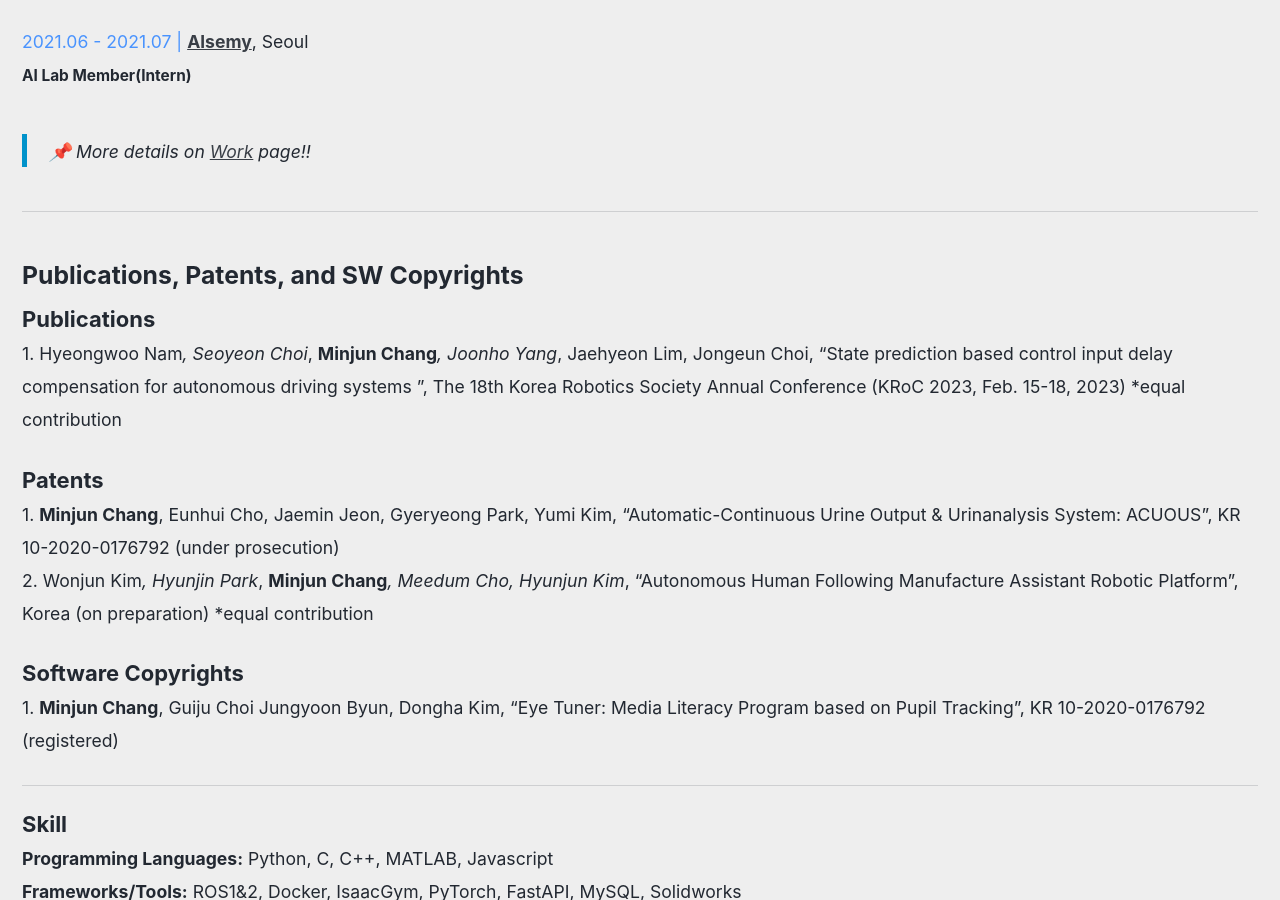
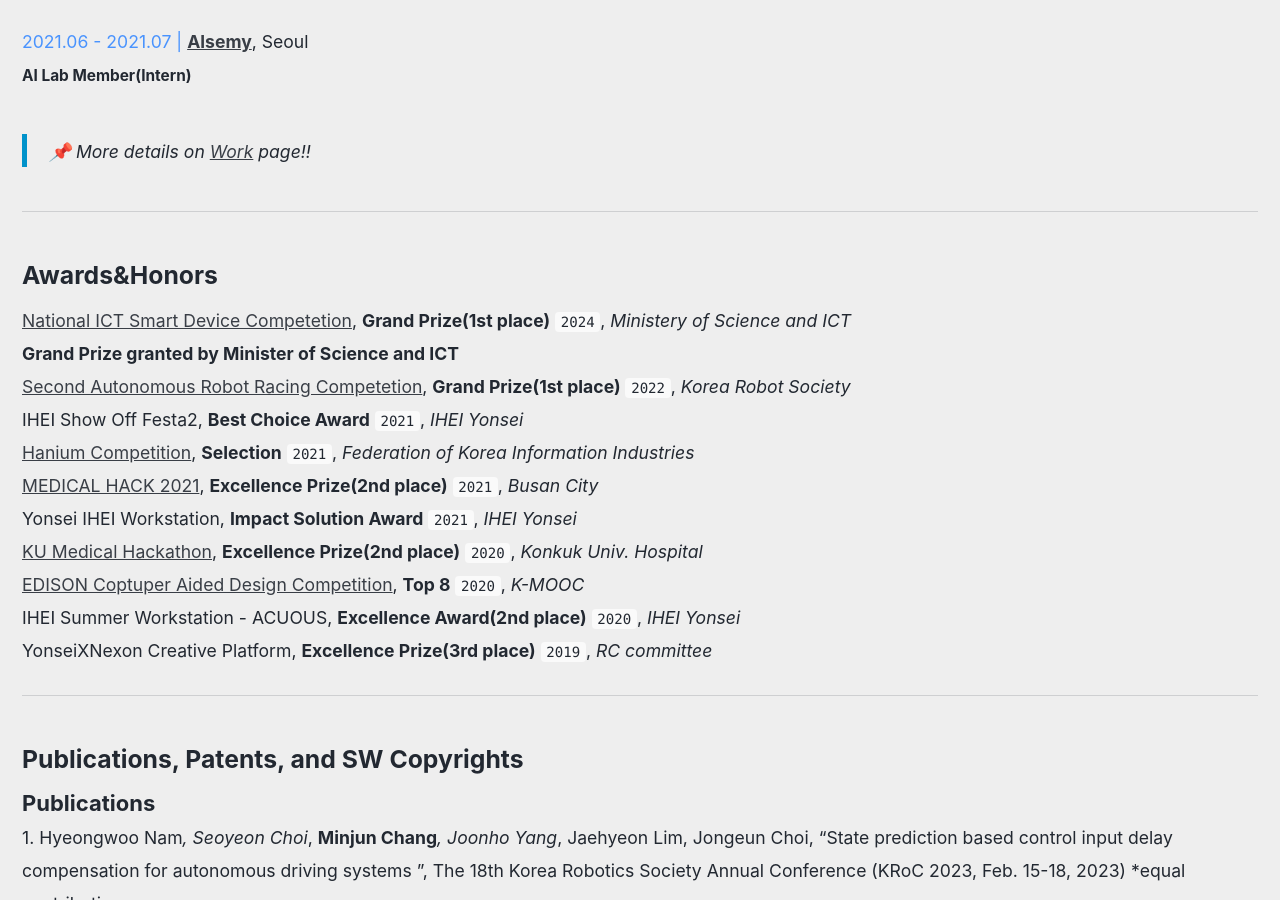
Before and after one commit to wkdalswns0427/wkdalswns0427.github.io, a Jekyll site: the page built from _pages/home.md, in a window 1280 px wide and 900 px high, scrolled down 1910 px. Built offline with Jekyll 4.4.1, drawn with Linux system fonts in a browser that asks for light colours; cached includes are drawn as plain includes.

Commit message:
update achievement

```diff
--- a/_pages/home.md
+++ b/_pages/home.md
@@ -107,6 +107,49 @@
 > <span style="font-size:0.8em;">📌 More details on [Work](/work/) page!! </span>
 
 ---
+### Awards&Honors
+<span style="font-size:0.8em;">
+[National ICT Smart Device Competetion](https://www.msit.go.kr/bbs/view.do;jsessionid=ZaPcdY6GgbWARVJjBE6fAqAH6JZcs2Th5xDDs8o6.AP_msit_1?sCode=user&mPid=238&mId=113&bbsSeqNo=94&nttSeqNo=3184856), **Grand Prize(1st place)** `2024`, *Ministery of Science and ICT*<br>
+**Grand Prize granted by Minister of Science and ICT**
+</span>
+<br>
+<span style="font-size:0.8em;">
+[Second Autonomous Robot Racing Competetion](http://m.irobotnews.com/news/articleView.html?idxno=30037), **Grand Prize(1st place)** `2022`, *Korea Robot Society*
+</span>
+<br>
+<span style="font-size:0.8em;">
+IHEI Show Off Festa2, **Best Choice Award** `2021`, *IHEI Yonsei*
+</span>
+<br>
+<span style="font-size:0.8em;">
+[Hanium Competition](http://www.hanium.or.kr/), **Selection** `2021`, *Federation of Korea Information Industries*
+</span>
+<br>
+<span style="font-size:0.8em;">
+[MEDICAL HACK 2021](https://www.all-con.co.kr/uni_contest/467239), **Excellence Prize(2nd place)** `2021`, *Busan City*
+</span>
+<br>
+<span style="font-size:0.8em;">
+Yonsei IHEI Workstation, **Impact Solution Award** `2021`, *IHEI Yonsei*
+</span>
+<br>
+<span style="font-size:0.8em;">
+[KU Medical Hackathon](http://biosku.konkuk.ac.kr/medical/main/main.php), **Excellence Prize(2nd place)** `2020`, *Konkuk Univ. Hospital*
+</span>
+<br>
+<span style="font-size:0.8em;">
+[EDISON Coptuper Aided Design Competition](https://cfd.edison.re.kr/web/challenge/10th_design), **Top 8** `2020`, *K-MOOC*
+</span>
+<br>
+<span style="font-size:0.8em;">
+IHEI Summer Workstation - ACUOUS, **Excellence Award(2nd place)** `2020`, *IHEI Yonsei*
+</span>
+<br>
+<span style="font-size:0.8em;">
+YonseiXNexon Creative Platform, **Excellence Prize(3rd place)** `2019`, *RC committee*
+</span>
+
+---
 ### Publications, Patents, and SW Copyrights
 **Publications**
 <br>
```
Also changed, not shown: _pages/achievements.md (+2 -1 lines), _pages/robot.md (+2 -0 lines).
